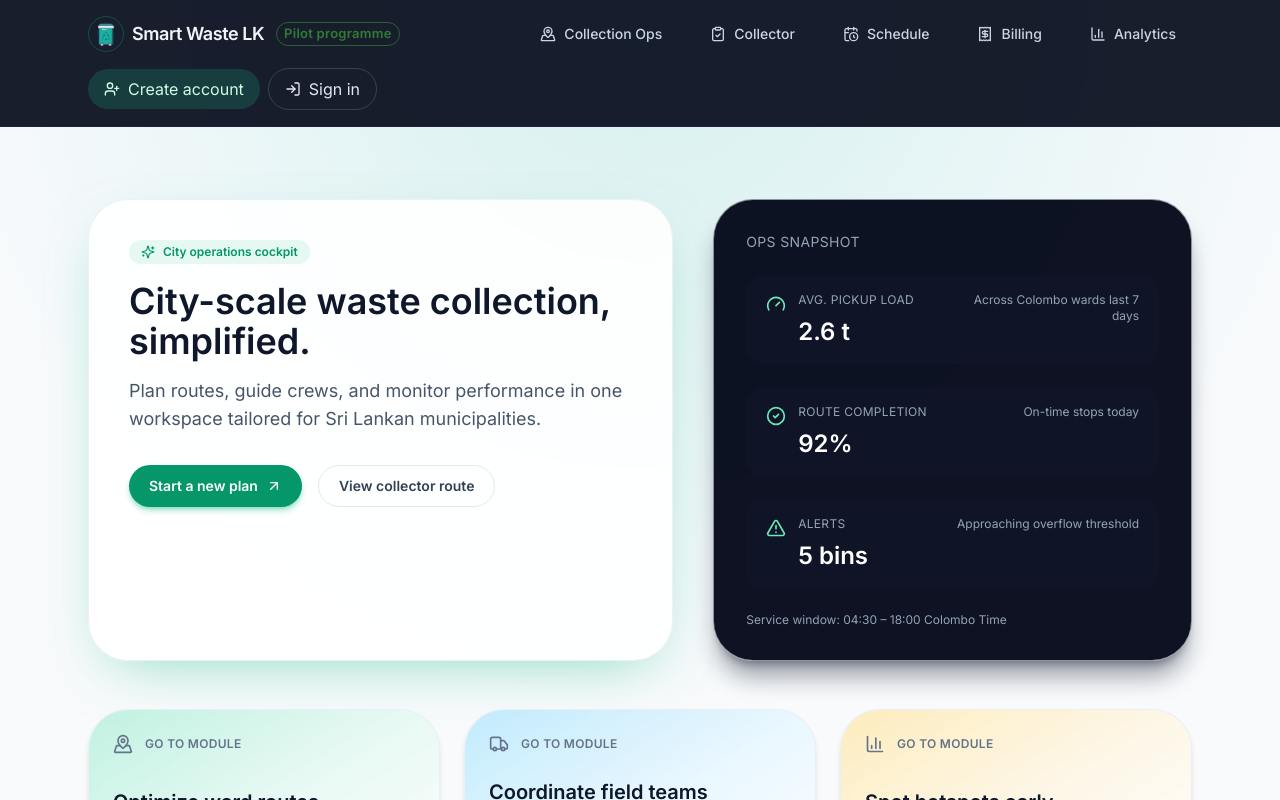
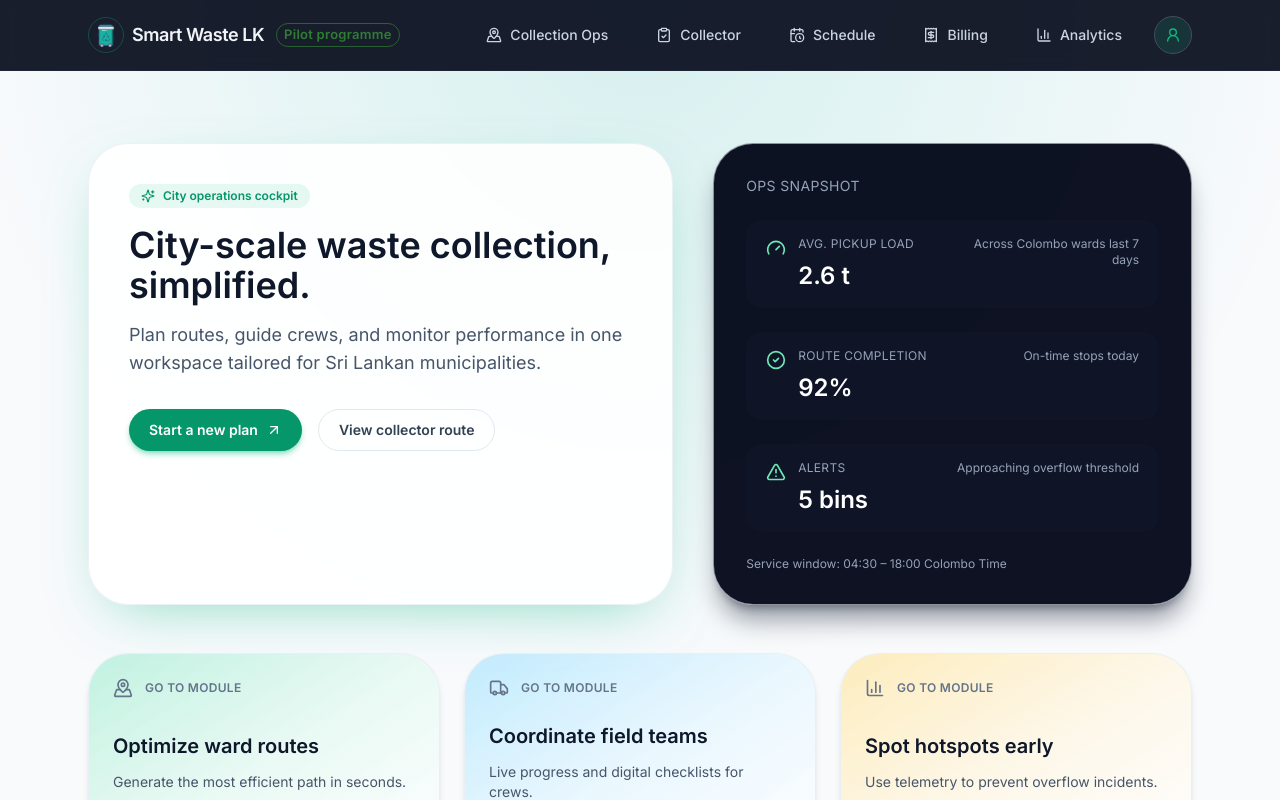
Before and after one commit to mfarthas-al/smart-waste, a React (Vite) app in the folder frontend/: page / in a window 1280 px wide. Shown: the top 800 px of the page. Built offline with nearby package versions, Linux system fonts and the light colour scheme.

Commit message:
Implement account menu with sign out functionality and user role-based dashboard navigation

```diff
--- a/frontend/src/App.jsx
+++ b/frontend/src/App.jsx
@@ -1,7 +1,7 @@
 import { useEffect, useState } from 'react'
 import { Link, NavLink, Routes, Route, Navigate } from 'react-router-dom'
-import { CssBaseline, Chip, Tooltip, ThemeProvider, createTheme, Button } from '@mui/material'
-import { MapPinned, ClipboardCheck, Truck, CalendarClock, Receipt, BarChart3, Sparkles, Gauge, CheckCircle2, AlertTriangle, ArrowUpRight, LogIn, ShieldCheck, UserCircle, UserPlus } from 'lucide-react'
+import { CssBaseline, Chip, Tooltip, ThemeProvider, createTheme, Avatar, IconButton, Menu, MenuItem, ListItemIcon, Divider } from '@mui/material'
+import { MapPinned, ClipboardCheck, Truck, CalendarClock, Receipt, BarChart3, Sparkles, Gauge, CheckCircle2, AlertTriangle, ArrowUpRight, LogIn, ShieldCheck, UserCircle, UserPlus, LogOut, UserRound } from 'lucide-react'
 import './App.css'
 import ManageCollectionOpsPage from './pages/ManageCollectionOps/ManageCollectionOpsPage.jsx'
 import CollectorView from './pages/ManageCollectionOps/CollectorView.jsx'
@@ -19,6 +19,7 @@ const baseNavLinks = [
 ]
 
 function Nav({ session, onSignOut }) {
+  const [menuAnchor, setMenuAnchor] = useState(null)
   const navLinks = [...baseNavLinks]
   if (session?.role === 'admin') {
     navLinks.push({
@@ -34,6 +35,24 @@ function Nav({ session, onSignOut }) {
       description: 'Your field assignments',
       icon: UserCircle,
     })
+  }
+
+  const menuOpen = Boolean(menuAnchor)
+  const dashboardPath = session?.role === 'admin' ? '/adminDashboard' : '/userDashboard'
+  const dashboardLabel = session?.role === 'admin' ? 'Admin dashboard' : 'My dashboard'
+  const userInitial = session?.name?.[0]?.toUpperCase() ?? 'S'
+
+  const handleMenuOpen = event => {
+    setMenuAnchor(event.currentTarget)
+  }
+
+  const handleMenuClose = () => {
+    setMenuAnchor(null)
+  }
+
+  const handleSignOut = () => {
+    handleMenuClose()
+    onSignOut()
   }
 
   return (
@@ -100,49 +119,106 @@ function Nav({ session, onSignOut }) {
           ))}
         </nav>
         <div className="flex items-center gap-3">
-            {session ? (
-              <>
+          {session && (
             <div className="hidden text-right sm:block">
               <p className="text-sm font-semibold text-slate-100">{session.name}</p>
               <p className="text-xs uppercase tracking-wide text-slate-400">{session.role}</p>
             </div>
-                <Button
-                  variant="outlined"
+          )}
+          <Tooltip title="Account" placement="bottom" arrow>
+            <IconButton
+              onClick={handleMenuOpen}
               size="small"
-                  onClick={onSignOut}
               sx={{
-                    borderRadius: '999px',
-                    borderColor: 'rgba(148, 163, 184, 0.3)',
-                    color: '#e2e8f0',
-                    textTransform: 'none',
+                borderRadius: '50%',
+                border: '1px solid rgba(148, 163, 184, 0.35)',
+                padding: 0,
+              }}
+              aria-controls={menuOpen ? 'account-menu' : undefined}
+              aria-haspopup="true"
+              aria-expanded={menuOpen ? 'true' : undefined}
+            >
+              <Avatar
+                sx={{
+                  width: 36,
+                  height: 36,
+                  bgcolor: 'rgba(16, 185, 129, 0.15)',
+                  color: '#10b981',
                   fontWeight: 600,
-                    '&:hover': {
-                      borderColor: 'rgba(148, 163, 184, 0.6)',
-                      backgroundColor: 'rgba(15, 23, 42, 0.4)',
+                  fontSize: '0.9rem',
+                }}
+              >
+                {session ? userInitial : <UserRound className="h-4 w-4" />}
+              </Avatar>
+            </IconButton>
+          </Tooltip>
+          <Menu
+            anchorEl={menuAnchor}
+            id="account-menu"
+            open={menuOpen}
+            onClose={handleMenuClose}
+            onClick={handleMenuClose}
+            PaperProps={{
+              elevation: 4,
+              sx: {
+                mt: 1.5,
+                minWidth: 200,
+                borderRadius: 3,
+                overflow: 'visible',
+                '&::before': {
+                  content: '""',
+                  display: 'block',
+                  position: 'absolute',
+                  top: 0,
+                  right: 18,
+                  width: 12,
+                  height: 12,
+                  bgcolor: 'background.paper',
+                  transform: 'translateY(-50%) rotate(45deg)',
+                  zIndex: 0,
+                },
               },
             }}
+            transformOrigin={{ horizontal: 'right', vertical: 'top' }}
+            anchorOrigin={{ horizontal: 'right', vertical: 'bottom' }}
           >
+            {session ? (
+              <>
+                <MenuItem component={NavLink} to={dashboardPath} onClick={handleMenuClose}>
+                  <ListItemIcon>
+                    {session.role === 'admin' ? (
+                      <ShieldCheck className="h-4 w-4" />
+                    ) : (
+                      <UserCircle className="h-4 w-4" />
+                    )}
+                  </ListItemIcon>
+                  {dashboardLabel}
+                </MenuItem>
+                <Divider sx={{ my: 0.5 }} />
+                <MenuItem onClick={handleSignOut}>
+                  <ListItemIcon>
+                    <LogOut className="h-4 w-4" />
+                  </ListItemIcon>
                   Sign out
-                </Button>
+                </MenuItem>
               </>
             ) : (
-              <div className="flex items-center gap-2">
-                <NavLink
-                  to="/register"
-                  className="group inline-flex items-center gap-2 rounded-full bg-brand-500/20 px-4 py-2 text-brand-100 transition hover:bg-brand-500/30"
-                >
+              <>
+                <MenuItem component={NavLink} to="/login" onClick={handleMenuClose}>
+                  <ListItemIcon>
+                    <LogIn className="h-4 w-4" />
+                  </ListItemIcon>
+                  Sign in
+                </MenuItem>
+                <MenuItem component={NavLink} to="/register" onClick={handleMenuClose}>
+                  <ListItemIcon>
                     <UserPlus className="h-4 w-4" />
+                  </ListItemIcon>
                   Create account
-                </NavLink>
-                <NavLink
-                  to="/login"
-                  className="group inline-flex items-center gap-2 rounded-full border border-slate-700 px-4 py-2 text-slate-200 transition hover:border-brand-300 hover:text-brand-200"
-                >
-                  <LogIn className="h-4 w-4" />
-                  Sign in
-                </NavLink>
-              </div>
+                </MenuItem>
+              </>
             )}
+          </Menu>
         </div>
       </div>
     </header>
```
Lines whose indentation alone changed are shown as unchanged.
